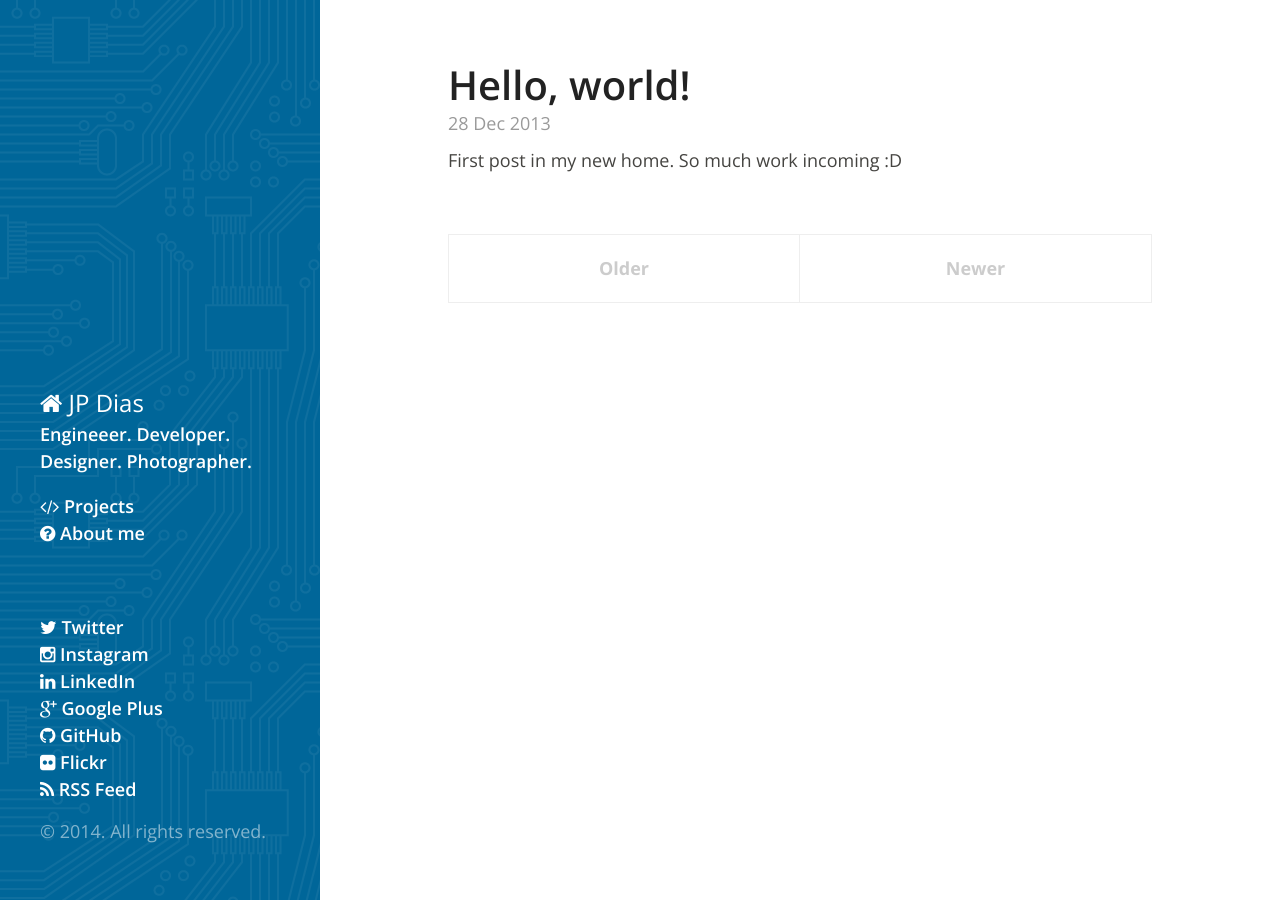
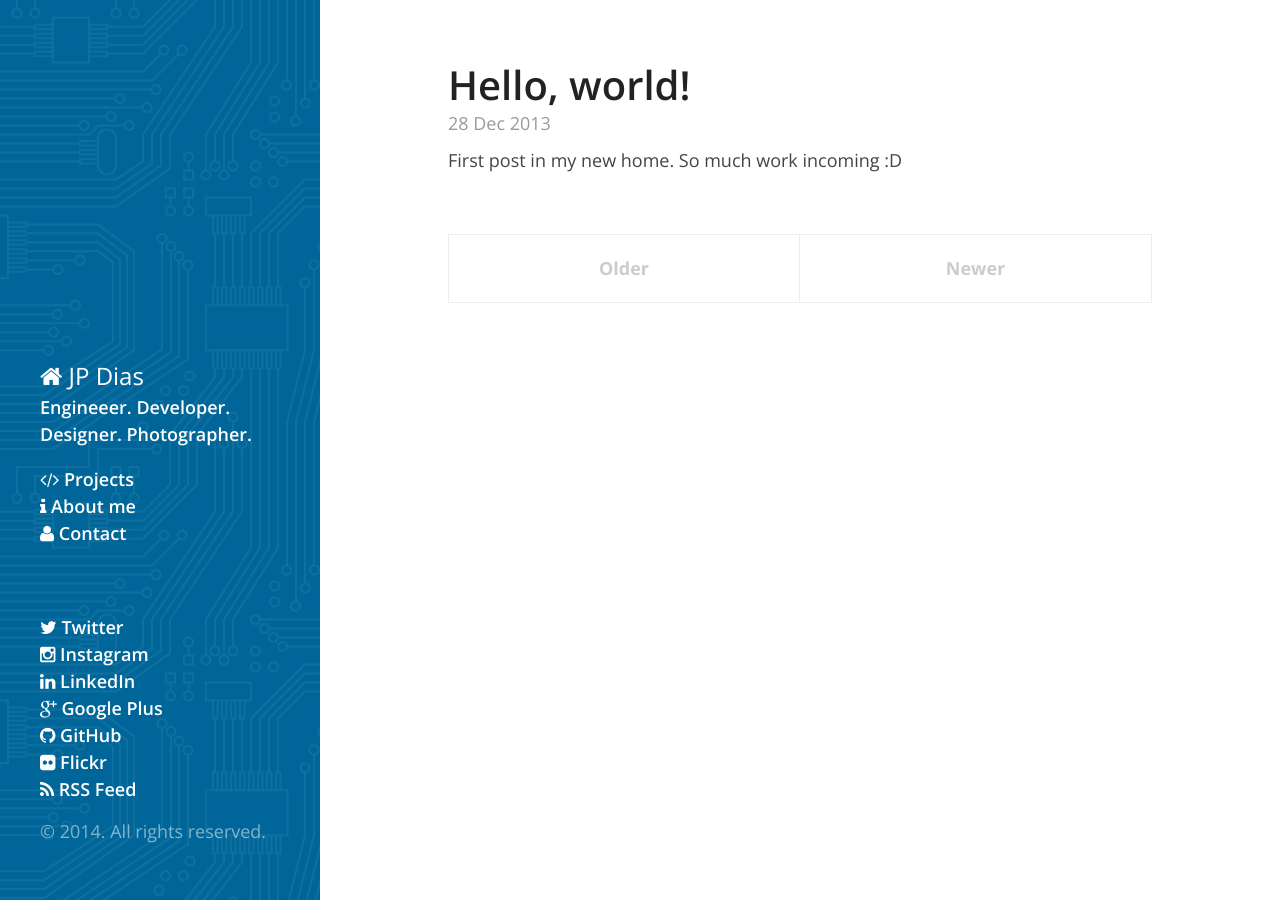
Before and after one commit to jpdias/jpdias.github.io, a Jekyll site: the page built from index.html, in a window 1280 px wide. Built offline with Jekyll 4.4.1, drawn with Linux system fonts in a browser that asks for light colours; Markdown is read by kramdown in place of the engine named in the settings; the list of posts is cut into pages by our own code.

Commit message:
Contact add

```diff
--- a/_layouts/default.html
+++ b/_layouts/default.html
@@ -33,7 +33,8 @@
         <p class="title">Engineeer. Developer. Designer. Photographer.</p></a>
         <ul class="colophon-links">
             <li><a href="/projects"><i class="fa fa-code"></i> Projects</a><li>
-            <li><a href="/about"><i class="fa fa-question-circle"></i> About me</a><li>
+            <li><a href="/about"><i class="fa fa-info"></i> About me</a><li>
+			<li><a href="/contact"><i class="fa fa-user"></i> Contact</a><li>
 			<br>
         </ul>
         <div class="colophon">
```
Also changed, not shown: contact.html (added, +10 -0 lines).
